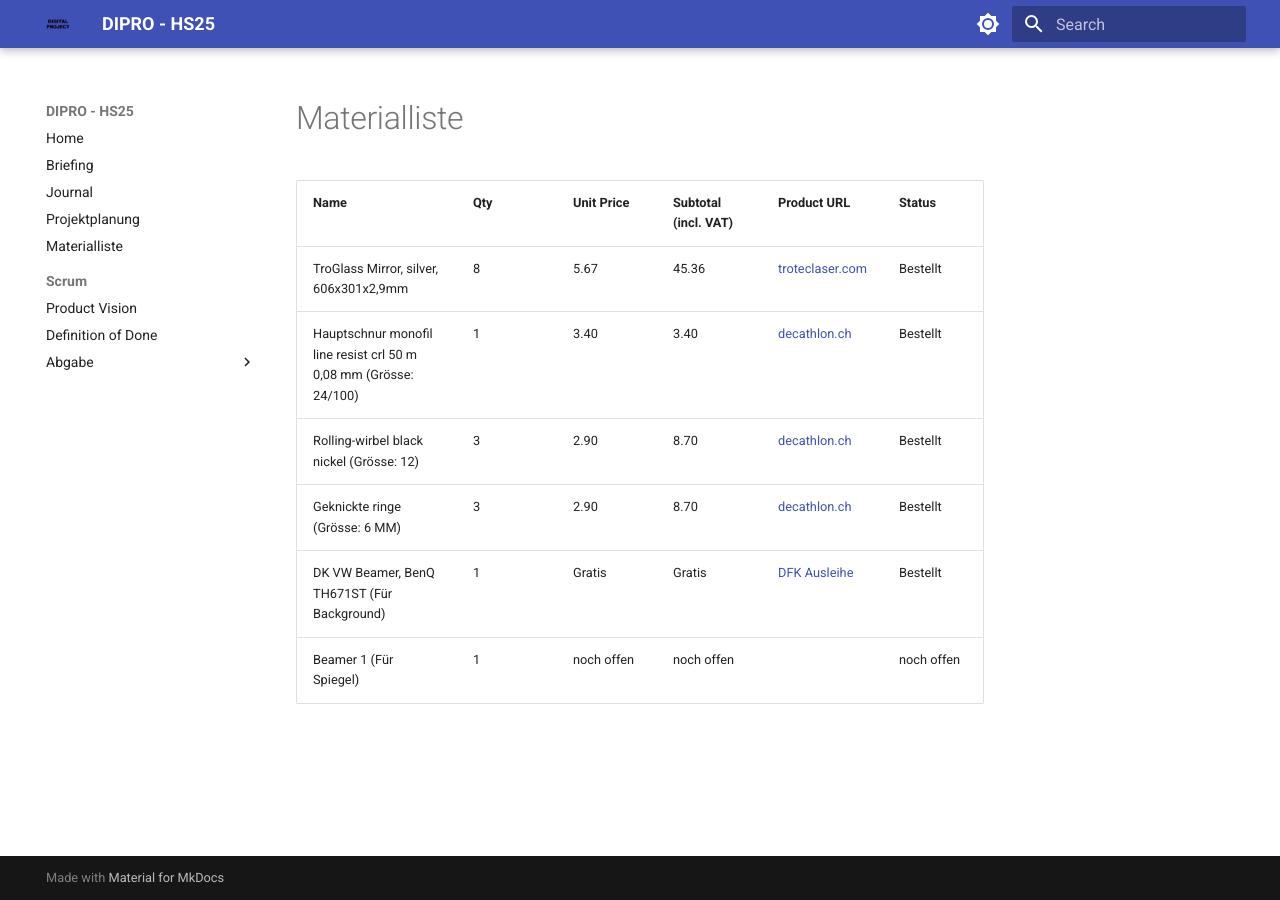
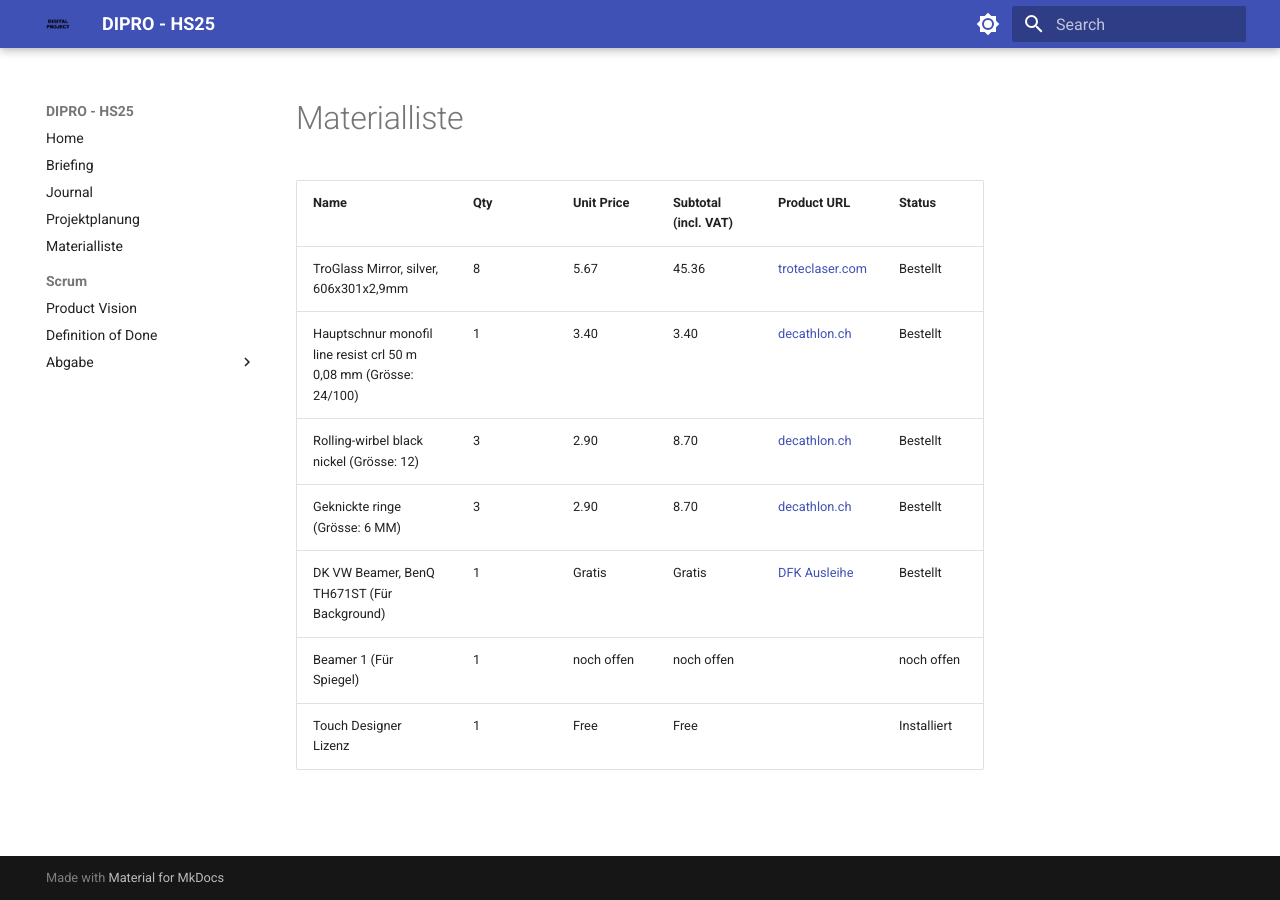
Before and after one commit to YanisDeplazes/dipro, an MkDocs documentation site: the page built from docs/materialliste/index.md, in a window 1280 px wide. Built offline with MkDocs 1.6.1 and Material for MkDocs 9.7.7, drawn with Linux system fonts in a browser that asks for light colours.

Commit message:
Add TouchDesigner License

```diff
--- a/docs/materialliste/index.md
+++ b/docs/materialliste/index.md
@@ -1,10 +1,11 @@
 # Materialliste
 
-| Name                                                              | Qty | Unit Price | Subtotal (incl. VAT) | Product URL                                                                                                                          | Status     |
-| ----------------------------------------------------------------- | --- | ---------- | -------------------- | ------------------------------------------------------------------------------------------------------------------------------------ | ---------- |
-| TroGlass Mirror, silver, 606x301x2,9mm                            | 8   | 5.67       | 45.36                | [troteclaser.com](https://shop.troteclaser.com/de-CH/product/troglass-mirror-silver-606x301x29mm/01tPy00000AodvAIAR)                 | Bestellt   |
-| Hauptschnur monofil line resist crl 50 m 0,08 mm (Grösse: 24/100) | 1   | 3.40       | 3.40                 | [decathlon.ch](https://www.decathlon.ch/de/p/hauptschnur-monofil-line-resist-crl-50-m-0-08-mm/_/R-p-328705?mc=8604176&c=leinenbeige) | Bestellt   |
-| Rolling-wirbel black nickel (Grösse: 12)                          | 3   | 2.90       | 8.70                 | [decathlon.ch](https://www.decathlon.ch/de/p/rolling-wirbel-black-nickel/_/R-p-350475?mc=8842759&c=schwarz)                          | Bestellt   |
-| Geknickte ringe (Grösse: 6 MM)                                    | 3   | 2.90       | 8.70                 | [decathlon.ch](https://www.decathlon.ch/de/p/geknickte-ringe/_/R-p-350558?mc=8842999&c=grau)                                         | Bestellt   |
-| DK VW Beamer, BenQ TH671ST (Für Background)                       | 1   | Gratis     | Gratis               | [DFK Ausleihe](https://ausleihe.hslu.ch/borrow/models/c022f613-6458-44cc-a160-14991b84e4bf)                                          | Bestellt   |
-| Beamer 1 (Für Spiegel)                                            | 1   | noch offen | noch offen           |                                                                                                                                      | noch offen |
+| Name                                                              | Qty | Unit Price | Subtotal (incl. VAT) | Product URL                                                                                                                          | Status      |
+| ----------------------------------------------------------------- | --- | ---------- | -------------------- | ------------------------------------------------------------------------------------------------------------------------------------ | ----------- |
+| TroGlass Mirror, silver, 606x301x2,9mm                            | 8   | 5.67       | 45.36                | [troteclaser.com](https://shop.troteclaser.com/de-CH/product/troglass-mirror-silver-606x301x29mm/01tPy00000AodvAIAR)                 | Bestellt    |
+| Hauptschnur monofil line resist crl 50 m 0,08 mm (Grösse: 24/100) | 1   | 3.40       | 3.40                 | [decathlon.ch](https://www.decathlon.ch/de/p/hauptschnur-monofil-line-resist-crl-50-m-0-08-mm/_/R-p-328705?mc=8604176&c=leinenbeige) | Bestellt    |
+| Rolling-wirbel black nickel (Grösse: 12)                          | 3   | 2.90       | 8.70                 | [decathlon.ch](https://www.decathlon.ch/de/p/rolling-wirbel-black-nickel/_/R-p-350475?mc=8842759&c=schwarz)                          | Bestellt    |
+| Geknickte ringe (Grösse: 6 MM)                                    | 3   | 2.90       | 8.70                 | [decathlon.ch](https://www.decathlon.ch/de/p/geknickte-ringe/_/R-p-350558?mc=8842999&c=grau)                                         | Bestellt    |
+| DK VW Beamer, BenQ TH671ST (Für Background)                       | 1   | Gratis     | Gratis               | [DFK Ausleihe](https://ausleihe.hslu.ch/borrow/models/c022f613-6458-44cc-a160-14991b84e4bf)                                          | Bestellt    |
+| Beamer 1 (Für Spiegel)                                            | 1   | noch offen | noch offen           |                                                                                                                                      | noch offen  |
+| Touch Designer Lizenz                                             | 1   | Free       | Free                 |                                                                                                                                      | Installiert |
```
